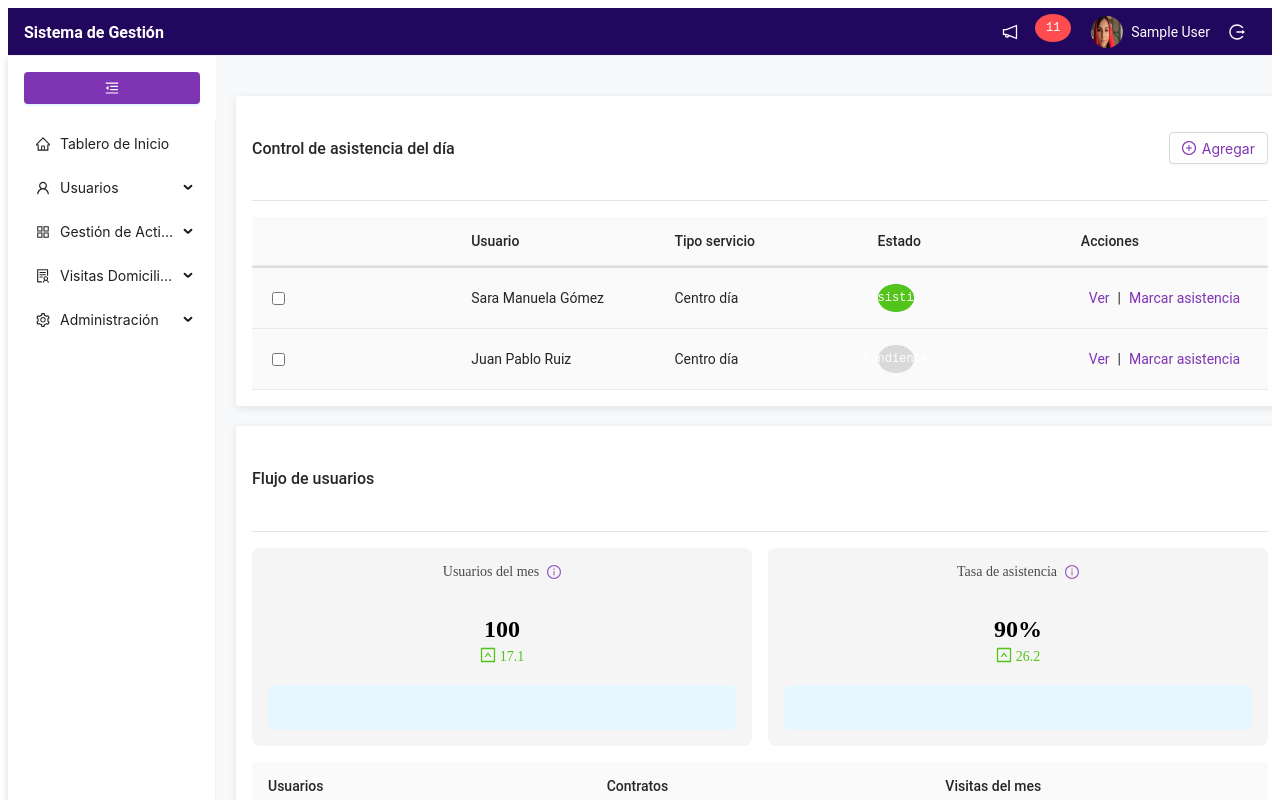
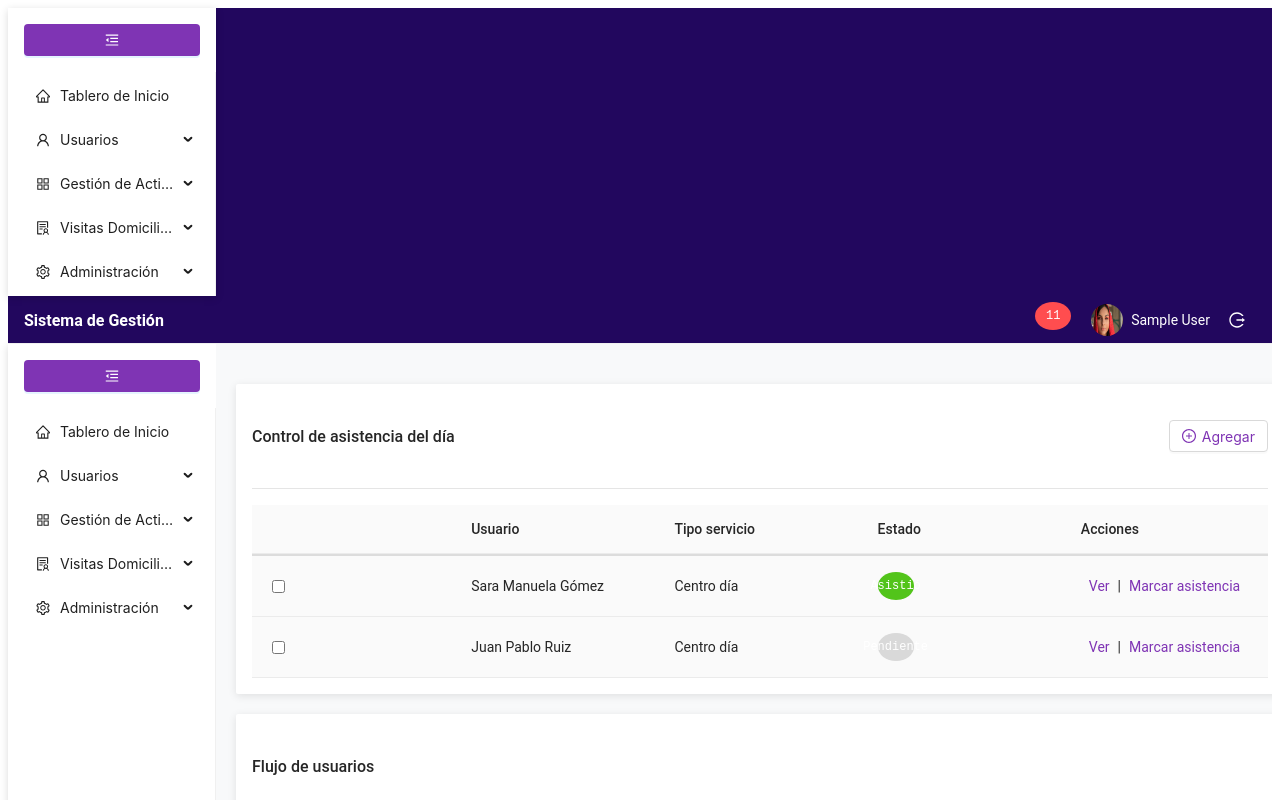
Before and after one commit to Davidvera27/CareLink, a React (Create React App) app in the folder frontend/: page /home in a window 1280 px wide. Shown: the top 800 px of the page. Built offline with nearby package versions, Linux system fonts and the light colour scheme; sample sign-in values are in the browser's storage.

Commit message:
Update GlobalHeader.js

```diff
--- a/frontend/src/components/GlobalHeader.js
+++ b/frontend/src/components/GlobalHeader.js
@@ -1,10 +1,26 @@
 import React, { useEffect, useState } from "react";
+import { Menu, Button } from "antd";
+import {
+  HomeOutlined,
+  UserOutlined,
+  FileAddOutlined,
+  ProfileOutlined,
+  AppstoreOutlined,
+  SettingOutlined,
+  SolutionOutlined,
+  TeamOutlined,
+  MenuFoldOutlined,
+  MenuUnfoldOutlined,
+  LogoutOutlined,
+} from "@ant-design/icons";
 import "../styles/GlobalHeader.css";
 import avatar from "../assets/avatar.jpg";
-import { NotificationOutlined, LogoutOutlined } from "@ant-design/icons";
+
+const { SubMenu } = Menu;
 
 const GlobalHeader = () => {
   const [userName, setUserName] = useState("Andrea Salazar");
+  const [collapsed, setCollapsed] = useState(false);
 
   useEffect(() => {
     const storedUser = localStorage.getItem("user");
@@ -14,22 +30,75 @@ const GlobalHeader = () => {
     }
   }, []);
 
+  const toggleCollapsed = () => {
+    setCollapsed(!collapsed);
+  };
+
   const handleLogout = () => {
     localStorage.removeItem("token");
     localStorage.removeItem("user");
-    window.location.href = "/"; // Redirige al inicio de sesión
+    window.location.href = "/";
   };
 
   return (
     <div className="global-header-container">
+      <div className={`menu-container ${collapsed ? "collapsed" : ""}`}>
+        <Button
+          type="primary"
+          onClick={toggleCollapsed}
+          className="collapse-btn"
+        >
+          {collapsed ? <MenuUnfoldOutlined /> : <MenuFoldOutlined />}
+        </Button>
+        <Menu mode="inline" inlineCollapsed={collapsed} className="menu">
+          <Menu.Item key="1" icon={<HomeOutlined />}>
+            Tablero de Inicio
+          </Menu.Item>
+          <SubMenu key="sub1" icon={<UserOutlined />} title="Usuarios">
+            <Menu.Item key="2" icon={<FileAddOutlined />}>
+              Nuevo Usuario
+            </Menu.Item>
+            <Menu.Item key="3" icon={<ProfileOutlined />}>
+              Nuevo Reporte Clínico
+            </Menu.Item>
+            <Menu.Item key="4" icon={<TeamOutlined />}>
+              Lista de Usuarios
+            </Menu.Item>
+          </SubMenu>
+          <SubMenu
+            key="sub2"
+            icon={<AppstoreOutlined />}
+            title="Gestión de Actividades"
+          >
+            <Menu.Item key="5">Opción 1</Menu.Item>
+            <Menu.Item key="6">Opción 2</Menu.Item>
+            <Menu.Item key="7">Opción 3</Menu.Item>
+          </SubMenu>
+          <SubMenu
+            key="sub3"
+            icon={<SolutionOutlined />}
+            title="Visitas Domiciliarias"
+          >
+            <Menu.Item key="8">Opción 1</Menu.Item>
+            <Menu.Item key="9">Opción 2</Menu.Item>
+            <Menu.Item key="10">Opción 3</Menu.Item>
+          </SubMenu>
+          <SubMenu
+            key="sub4"
+            icon={<SettingOutlined />}
+            title="Administración"
+          >
+            <Menu.Item key="11">Opción 1</Menu.Item>
+            <Menu.Item key="12">Opción 2</Menu.Item>
+            <Menu.Item key="13">Opción 3</Menu.Item>
+          </SubMenu>
+        </Menu>
+      </div>
       <header className="global-header">
         <div className="logo">
           <h1>Sistema de Gestión</h1>
         </div>
         <div className="toolbar">
-          <div className="icon-wrapper">
-            <NotificationOutlined />
-          </div>
           <div className="badge-icon">
             <div className="badge-wrapper">
               <span className="badge">11</span>
```
